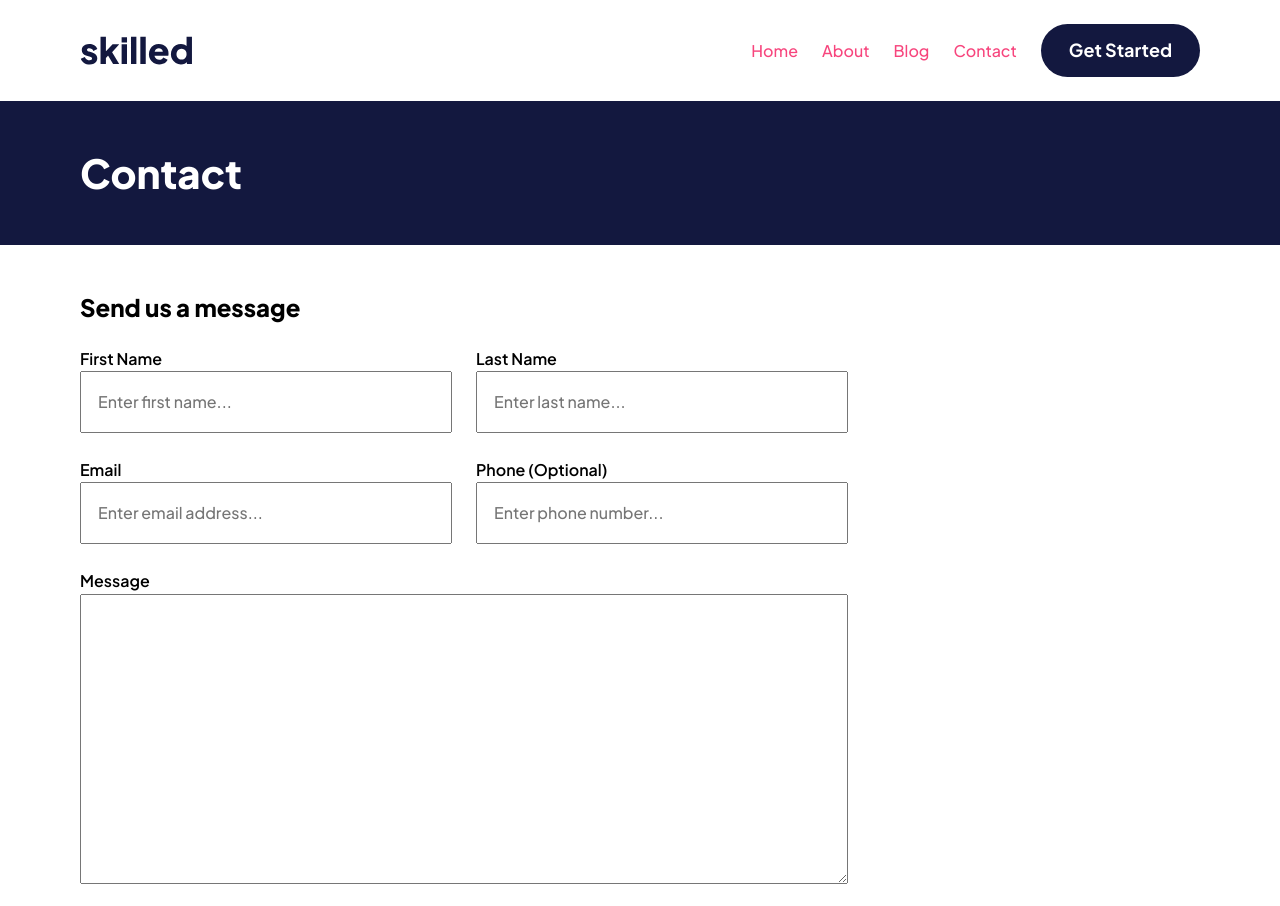
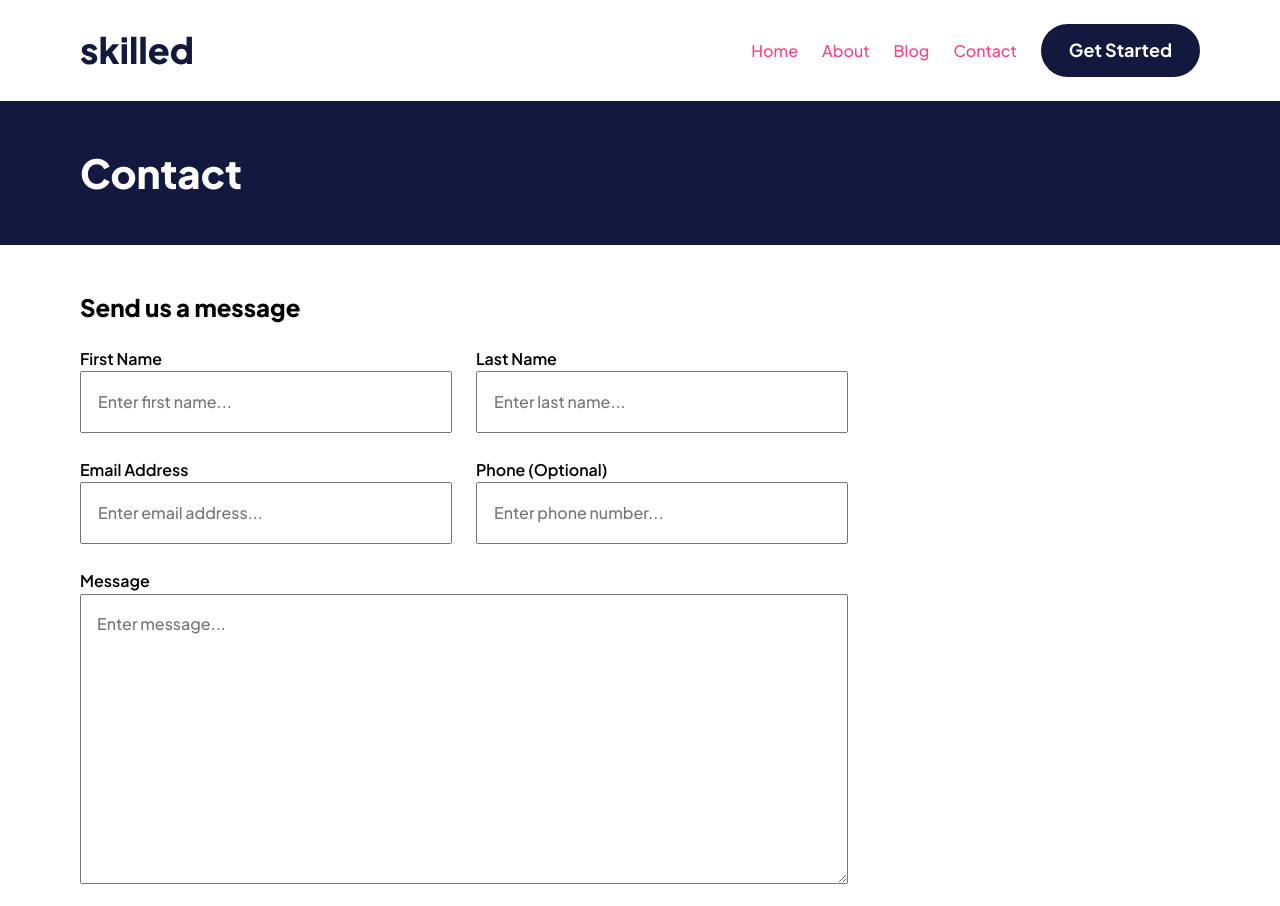
Before and after one commit to bmehder/2025-web-dev-sveltekit-final, a SvelteKit app: page /contact in a window 1280 px wide. Shown: the top 906 px of the page. Built offline with nearby package versions, Linux system fonts and the light colour scheme.

Commit message:
style post content from REST API

```diff
--- /dev/null
+++ b/src/lib/ContactForm.svelte
@@ -0,0 +1,74 @@
+{#snippet formItem(type, name, label, placeholder, isRequired = true)}
+  <div class="form-item">
+    <label for="{name}">{label}</label>
+    <input
+      {type}
+      id="{name}"
+      name="{name}"
+      {placeholder}
+      required={isRequired}
+    />
+  </div>
+{/snippet}
+
+<form>
+	<div class="form-wrapper">
+    {@render formItem('text', 'first', 'First Name', 'Enter first name...')}
+    {@render formItem('text', 'last', 'Last Name', 'Enter last name...')}
+    {@render formItem('email', 'email', 'Email Address', 'Enter email address...')}
+    {@render formItem('tel', 'tel', 'Phone (Optional)', 'Enter phone number...', false)}
+
+		<div class="form-item span-2">
+			<label for="message">Message</label>
+			<textarea
+				name="message"
+				id="message"
+				rows="10"
+				placeholder="Enter message..."></textarea>
+		</div>
+
+    <button type="submit" class="bg-blue white">Submit Message</button>
+	</div>
+</form>
+
+<style>
+	.form-wrapper {
+		max-width: 48rem;
+		display: grid;
+		gap: 1.5rem;
+
+		@media (width > 32rem) {
+			grid-template-columns: 1fr 1fr;
+			align-items: start;
+		}
+	}
+
+	.form-item {
+		display: grid;
+	}
+
+	.span-2 {
+		@media (width > 32rem) {
+			grid-column: span 2;
+		}
+	}
+
+	label {
+		font-weight: 600;
+	}
+
+	input,
+	textarea {
+		min-width: 0;
+		padding: 1rem;
+		font: inherit;
+	}
+
+	button {
+		justify-self: start;
+	}
+
+	button:hover {
+		background-image: var(--gradient-pink);
+	}
+</style>
--- a/src/lib/Form.svelte
+++ b/src/lib/Form.svelte
@@ -10,6 +10,7 @@
 				required
 			/>
 		</div>
+
 		<div class="form-item">
 			<label for="last">Last Name</label>
 			<input
@@ -20,6 +21,7 @@
 				required
 			/>
 		</div>
+
 		<div class="form-item">
 			<label for="email">Email</label>
 			<input
@@ -30,14 +32,17 @@
 				required
 			/>
 		</div>
+
 		<div class="form-item">
 			<label for="tel">Phone (Optional)</label>
 			<input type="tel" id="tel" name="tel" placeholder="Enter phone number..." />
 		</div>
+
 		<div class="form-item span-2">
 			<label for="message">Message</label>
 			<textarea name="message" id="message" rows="10"></textarea>
 		</div>
+
 		<button type="submit" class="bg-blue white">Submit Message</button>
 	</div>
 </form>
--- a/src/routes/+page.svelte
+++ b/src/routes/+page.svelte
@@ -1,7 +1,7 @@
 <script>
 	import Box from '../lib/Box.svelte'
 	import HeadingBox from '../lib/HeadingBox.svelte'
-	import Hero from '../lib/Hero.svelte';
+	import Hero from '../lib/Hero.svelte'
 </script>
 
 <Hero />
--- a/src/routes/blog/+page.js
+++ b/src/routes/blog/+page.js
@@ -1,8 +1,11 @@
 export async function load({ fetch }) {
 	// const endpoint = 'https://jsonplaceholder.typicode.com/posts'
 
+	// const endpoint =
+	// 	'https://public-api.wordpress.com/rest/v1.1/sites/repo995752852.wordpress.com/posts/'
+
 	const endpoint =
-		'https://public-api.wordpress.com/rest/v1.1/sites/repo995752852.wordpress.com/posts/'
+		'https://public-api.wordpress.com/rest/v1.1/sites/brad34937f1e4bb.wordpress.com/posts/'
 
 	const response = await fetch(endpoint)
 	const posts = await response.json()
--- a/src/routes/blog/[slug]/+page.js
+++ b/src/routes/blog/[slug]/+page.js
@@ -1,8 +1,12 @@
 export async function load({ fetch, params }) {
 	// const endpoint = 'https://jsonplaceholder.typicode.com/posts/' + params.id
 
+	// const endpoint =
+	// 	'https://public-api.wordpress.com/rest/v1.1/sites/repo995752852.wordpress.com/posts/slug:' +
+	// 	params.slug
+
 	const endpoint =
-		'https://public-api.wordpress.com/rest/v1.1/sites/repo995752852.wordpress.com/posts/slug:' +
+		'https://public-api.wordpress.com/rest/v1.1/sites/brad34937f1e4bb.wordpress.com/posts/slug:' +
 		params.slug
 
 	const response = await fetch(endpoint)
--- a/src/routes/contact/+page.svelte
+++ b/src/routes/contact/+page.svelte
@@ -1,5 +1,5 @@
 <script>
-	import Form from '../../lib/Form.svelte'
+	import Form from '../../lib/ContactForm.svelte'
 	import Title from '../../lib/Title.svelte'
 </script>
 
```
Also changed, not shown: src/routes/blog/[slug]/+page.svelte (+18 -1 lines). Lines whose indentation alone changed are shown as unchanged.
